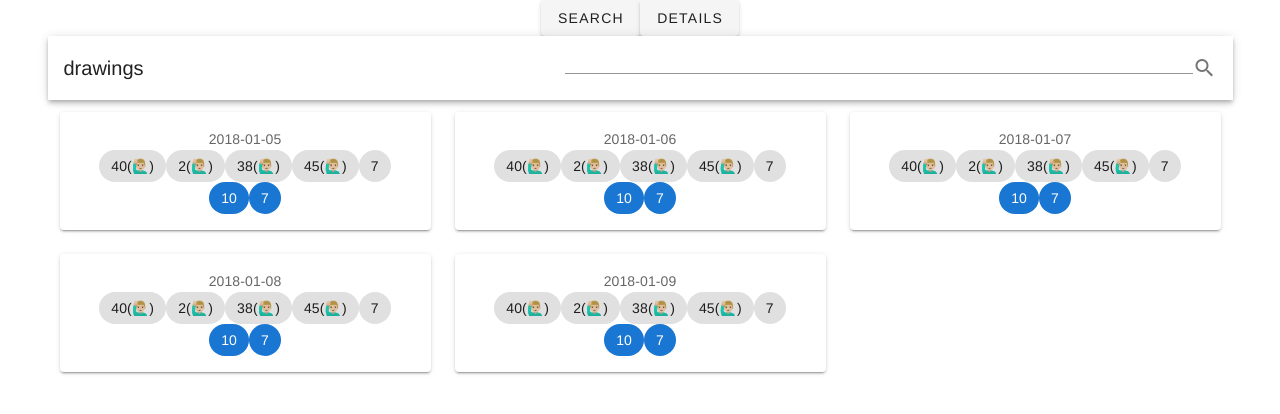
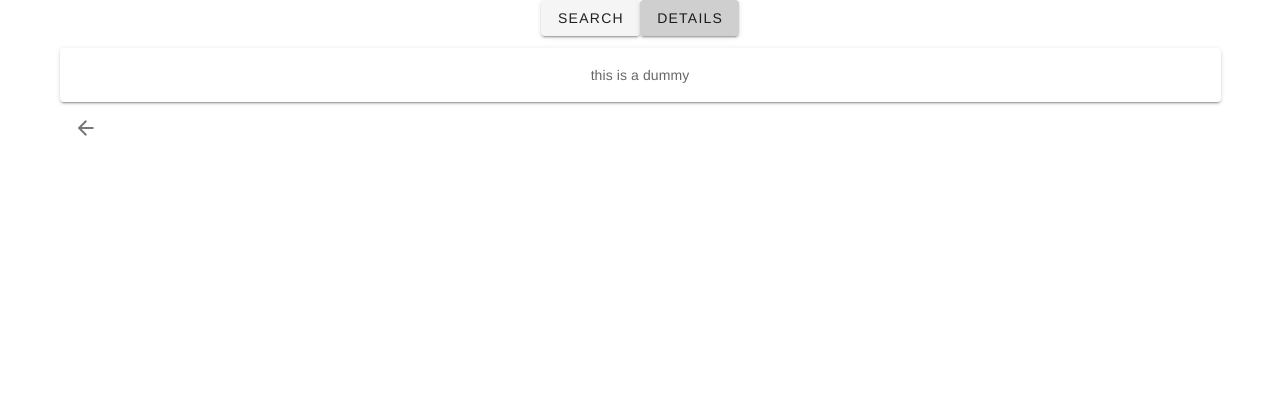
Before and after one commit to rm--/vue.js-workshop, a Vue app: page /#/details in a window 1280 px wide. Before the commit this address led to /#/search. Shown: the top 414 px of the page. Built offline with nearby package versions, Linux system fonts and the light colour scheme.

Commit message:
Add click to drawing card

```diff
--- a/src/views/drawingDetails.vue
+++ b/src/views/drawingDetails.vue
@@ -1,10 +1,15 @@
 <template>
   <v-container id="drawingDetails">
-        <v-card>
-          <v-card-text>
-            <drawing :value="drawing"></drawing>
-          </v-card-text>
-        </v-card>
+    <v-card>
+      <v-card-text>
+        <drawing :value="drawing"></drawing>
+      </v-card-text>
+    </v-card>
+    <v-card-actions>
+      <v-btn icon @click="navigateBack">
+        <v-icon>mdi-arrow-left</v-icon>
+      </v-btn>
+    </v-card-actions>
   </v-container>
 </template>
 
@@ -15,11 +20,16 @@
   name: "drawingDetails",
   components: { drawing },
   mounted() {
-    this.drawing.date = this.$route.params.id
+    this.drawing = this.$route.params.drawing;
   },
   data() {
     return {
-      drawing: {date: "Hey"}
+      drawing: { date: "Hey" }
+    };
+  },
+  methods: {
+    navigateBack() {
+      this.$router.go(-1);
     }
   }
 };
--- a/src/views/drawingSearch.vue
+++ b/src/views/drawingSearch.vue
@@ -10,7 +10,7 @@
     </v-row>
     <v-row>
       <v-col v-for="(item,index) in visibleDrawings" :key="index" xs="6" sm="6" md="4">
-        <v-card>
+        <v-card @click="showDetails(item)">
           <v-card-text>
             <drawing :value="item"></drawing>
           </v-card-text>
@@ -37,6 +37,11 @@
   },
   data() {
     return { searchText: "" };
+  },
+  methods: {
+    showDetails(drawing) {
+      this.$router.push({name: "details", params: {drawing: drawing}})
+    }
   }
 };
 </script>
```
